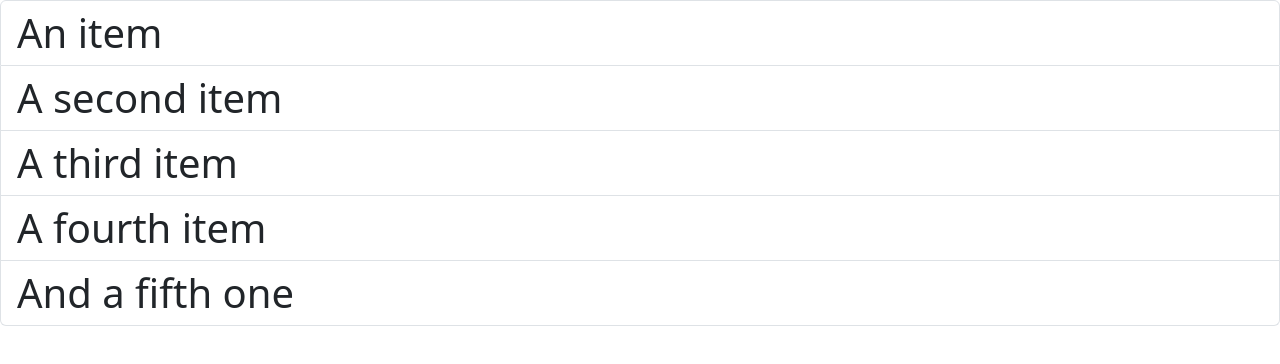
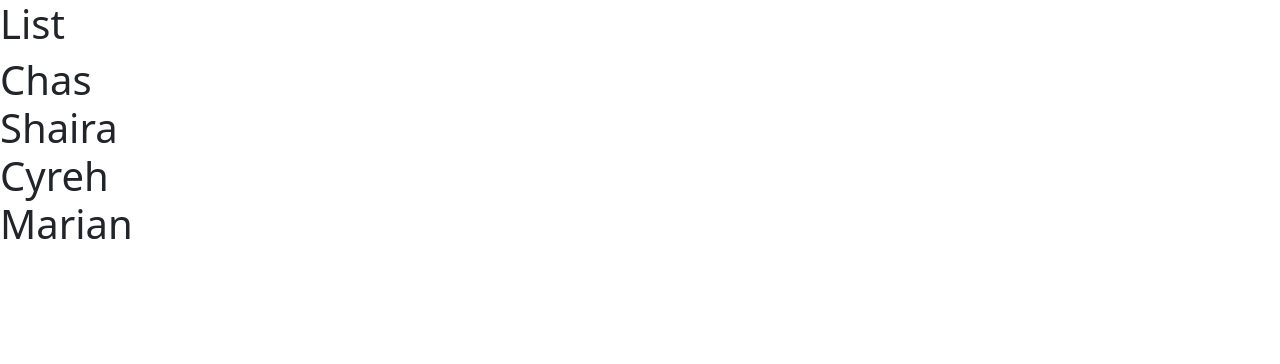
Before and after one commit to UnknownJazz/react-app, a React (Vite) app: page / in a window 1280 px wide. Shown: the top 364 px of the page. Built offline with nearby package versions, Linux system fonts and the light colour scheme.

Commit message:
Wrote rendering lists

```diff
--- a/src/components/ListGroup.tsx
+++ b/src/components/ListGroup.tsx
@@ -1,12 +1,20 @@
+import { Fragment } from "react/jsx-runtime";
+
 function ListGroup() {
+    const items = [
+        'Chas',
+        'Shaira',
+        'Cyreh',
+        'Marian'
+    ]
+
     return  (
-        <ul className="list-group">
-            <li className="list-group-item">An item</li>
-            <li className="list-group-item">A second item</li>
-            <li className="list-group-item">A third item</li>
-            <li className="list-group-item">A fourth item</li>
-            <li className="list-group-item">And a fifth one</li>
-        </ul>
+        <Fragment>
+            <h1>List</h1>
+            <ul className="list-group">
+                {items.map(item => <li key={item}>{item}</li>)}
+            </ul>
+        </Fragment>
     );
 }
 
```
